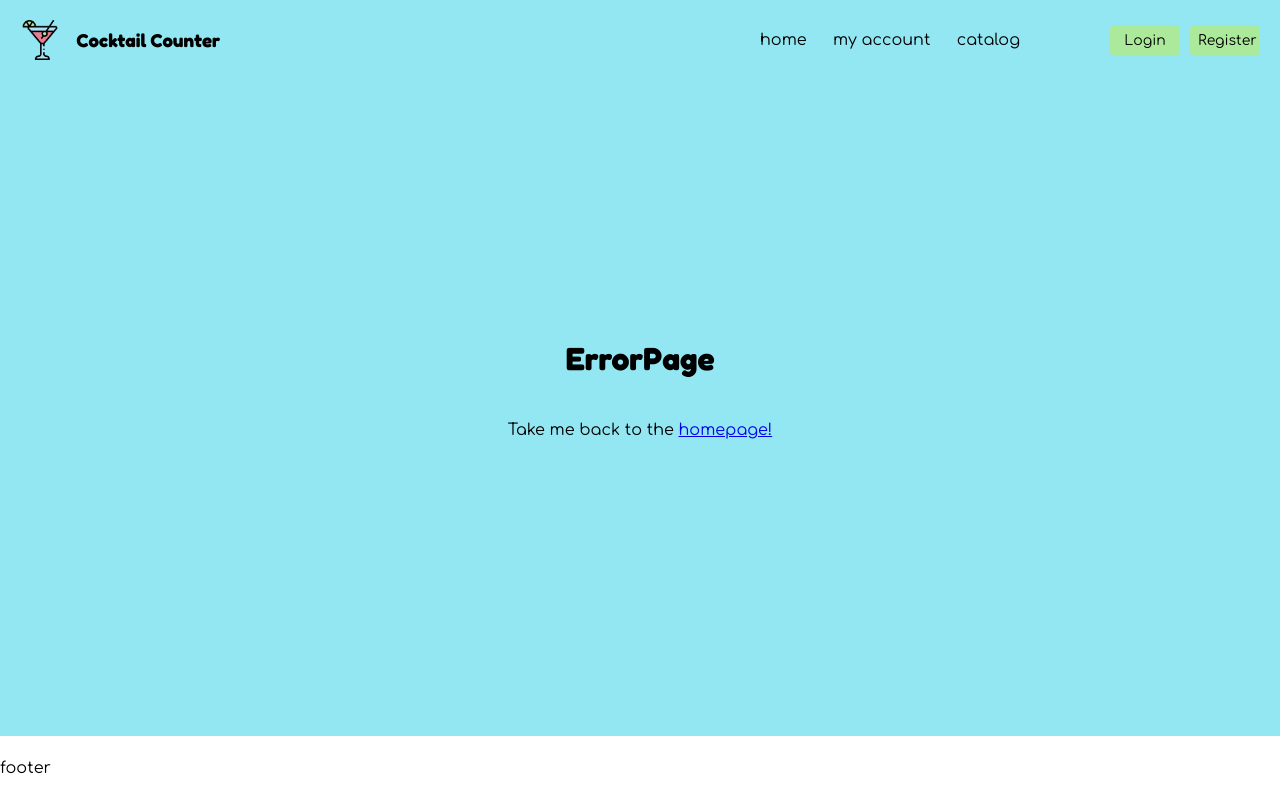
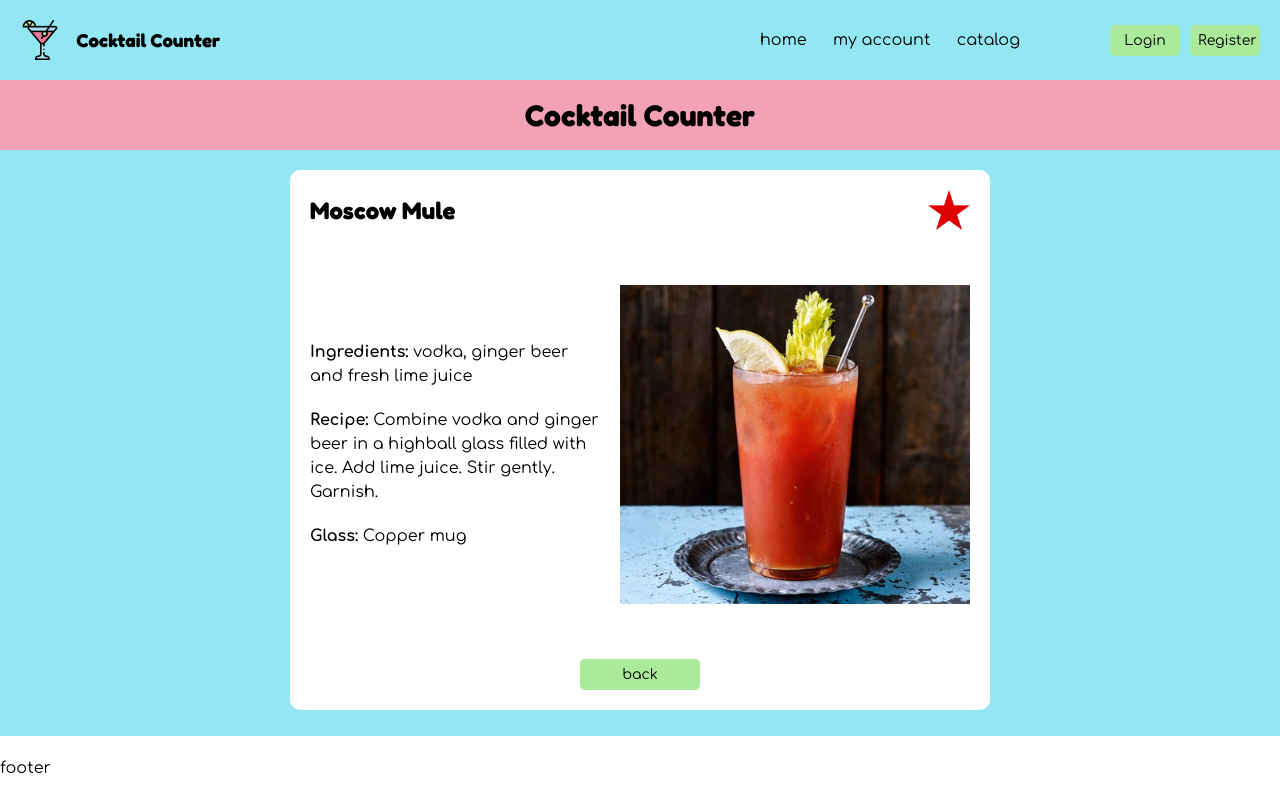
Before and after one commit to suzegeerdink/cocktail-website, a React (Vite) app: page /cocktail-detail-page in a window 1280 px wide. Built offline with nearby package versions, Linux system fonts and the light colour scheme.

Commit message:
detailed cocktail card style

```diff
--- a/src/App.css
+++ b/src/App.css
@@ -6,4 +6,5 @@
 
 main {
   flex-grow: 1;
+  background-color: var(--primary-color);
 }
--- a/src/App.jsx
+++ b/src/App.jsx
@@ -20,7 +20,7 @@ function App() {
                 <Routes>
                     <Route path="/" element={<HomePage/>}/>
                     <Route path="/cocktail-catalog-page" element={<CocktailCatalogPage/>}/>
-                    <Route path="/cocktail-detail-page/:id" element={<CocktailDetailPage/>}/>
+                    <Route path="/cocktail-detail-page/" element={<CocktailDetailPage/>}/>
                     <Route path="/profile-page" element={<ProfilePage/>}/>
                     <Route path="/register-page" element={<RegisterPage/>}/>
                     <Route path="/login-page" element={<LoginPage/>}/>
--- a/src/assets/components/highlighted-cocktail/HighlightedCocktail.css
+++ b/src/assets/components/highlighted-cocktail/HighlightedCocktail.css
@@ -1,4 +1,4 @@
-.outer-container {
+.outer-container-hc {
     display: flex;
     flex-direction: column;
     justify-content: center;
@@ -12,7 +12,7 @@
     width: 100%;
 }
 
-.outer-container img {
+.outer-container-hc img {
     height: 150px;
     width: auto;
 }
--- a/src/assets/components/highlighted-cocktail/HighlightedCocktail.jsx
+++ b/src/assets/components/highlighted-cocktail/HighlightedCocktail.jsx
@@ -4,7 +4,7 @@ import cocktailimage from '/src/assets/bloody-mary.jpg';
 function HighlightedCocktail() {
     return (
         <>
-            <div className="outer-container">
+            <div className="outer-container-hc">
             <h2>Name Cocktail</h2>
             <img src={cocktailimage} alt="filler-image"/>
             <p>string ingredient 1, string ingredient 2, string ingredient 3</p>
--- a/src/assets/pages/cocktail-catalog-page/CocktailCatalogPage.css
+++ b/src/assets/pages/cocktail-catalog-page/CocktailCatalogPage.css
@@ -12,11 +12,12 @@
     font-size: 30px;
 }
 
-main {
+.main-catalog-page {
     display: flex;
     flex-direction: column;
     justify-content: center;
     align-items: center;
+    background: var(--primary-color);
     gap: 20px;
     padding-bottom: 15px;
 }
--- a/src/assets/pages/cocktail-catalog-page/CocktailCatalogPage.jsx
+++ b/src/assets/pages/cocktail-catalog-page/CocktailCatalogPage.jsx
@@ -8,24 +8,25 @@ function CocktailCatalogPage() {
     const [loading, setLoading] = useState(true);
 
     useEffect(() => {
-        (async () => {
+        async function fetchCocktails() {
             const letters = "abcdefghijklmnopqrstuvwxyz".split("");
             const all = [];
 
             try {
                 for (const letter of letters) {
-                    const res = await axios.get(
+                    const response = await axios.get(
                         `https://www.thecocktaildb.com/api/json/v1/1/search.php?f=${letter}`
                     );
-                    if (res.data.drinks) all.push(...res.data.drinks);
+                    if (response.data.drinks) all.push(...response.data.drinks);
                 }
                 setAllCocktails(all);
             } catch (e) {
-                console.error("Axios error:", e);
+                console.error(e);
             } finally {
                 setLoading(false);
             }
-        })();
+        }
+        fetchCocktails();
     }, []);
 
     if (loading) return <p>Loading cocktails...</p>;
@@ -38,11 +39,11 @@ function CocktailCatalogPage() {
 
     return (
         <>
-            <section className="intro-section-smaller">
+            <header className="intro-section-smaller">
                 <h1>Cocktail Counter</h1>
-            </section>
+            </header>
 
-            <main>
+            <main className="main-catalog-page">
 
                 <section className="searchbar">
                     <p>zoek</p>
--- a/src/assets/pages/cocktail-detail-page/CocktailDetailPage.css
+++ b/src/assets/pages/cocktail-detail-page/CocktailDetailPage.css
@@ -0,0 +1,90 @@
+.intro-section-smaller {
+    display: flex;
+    flex-direction: row;
+    justify-content: center;
+    align-items: center;
+    min-height: 70px;
+    width: 100%;
+    background: var(--secondary-color);
+}
+
+.intro-section-smaller h1 {
+    font-size: 30px;
+}
+
+.whole-page-container {
+    display: flex;
+    flex-direction: column;
+    align-items: center;
+    justify-content: center;
+    gap: 20px;
+
+}
+
+.outer-container-dp {
+    display: flex;
+    flex-direction: column;
+    align-items: flex-start;
+    background-color: var(--white-color);
+    padding: 10px;
+    max-width: 500px;
+    flex-basis: 300px;
+    border-radius: 10px;
+}
+
+.inner-container-db {
+    display: flex;
+    flex-direction: column;
+    justify-content: flex-start;
+    align-items: center;
+    gap: 10px;
+}
+
+.title-and-icon {
+    display: flex;
+    justify-content: flex-start;
+    flex-basis: 30px;
+    align-items: center;
+}
+
+.cocktail-main-content {
+    display: flex;
+    flex-direction: column;
+    justify-content: center;
+    align-items: center;
+}
+
+.cocktail-main-content img {
+    width: 350px;
+}
+
+@media (min-width: 992px) {
+    .outer-container-dp {
+        max-width: 700px;
+        flex-basis: 500px;
+        justify-content: stretch;
+        padding: 20px;
+    }
+
+    .inner-container-db {
+        justify-content: space-between;
+        flex-basis: 500px;
+    }
+
+    .title-and-icon {
+        width: 100%;
+        justify-content: space-between;
+        margin: 0;
+    }
+
+    .cocktail-main-content {
+        display: flex;
+        flex-direction: row-reverse;
+        align-items: center;
+        gap: 20px;
+    }
+
+    .cocktail-main-content img {
+        width: 350px;
+    }
+}
--- a/src/assets/pages/cocktail-detail-page/CocktailDetailPage.jsx
+++ b/src/assets/pages/cocktail-detail-page/CocktailDetailPage.jsx
@@ -1,9 +1,34 @@
 import './CocktailDetailPage.css'
+import cocktailimage from '/src/assets/bloody-mary.jpg';
+import star from '/src/assets/star.png';
+
 
 function CocktailDetailPage() {
+
     return (
         <>
-            <p>CocktailDetailPage</p>
+            <div className="whole-page-container">
+            <header className="intro-section-smaller">
+                <h1>Cocktail Counter</h1>
+            </header>
+            <main className="outer-container-dp">
+                <div className="inner-container-db">
+                    <span className="title-and-icon">
+                        <h2>Moscow Mule</h2>
+                        <img src={star} alt="star"/>
+                    </span>
+                    <div className="cocktail-main-content">
+                    <img src={cocktailimage} alt="filler-image"/>
+                    <section className="cocktail-text">
+                    <p><strong>Ingredients:</strong> vodka, ginger beer and fresh lime juice</p>
+                    <p><strong>Recipe:</strong> Combine vodka and ginger beer in a highball glass filled with ice. Add lime juice. Stir gently. Garnish.</p>
+                    <p><strong>Glass:</strong> Copper mug</p>
+                    </section>
+                    </div>
+                    <button>back</button>
+                </div>
+            </main>
+            </div>
         </>
     )
 }
--- a/src/assets/pages/homepage/HomePage.css
+++ b/src/assets/pages/homepage/HomePage.css
@@ -11,8 +11,12 @@
     font-size: 70px;
 }
 
-main {
+.main-homepage {
     background: var(--primary-color);
+    display: flex;
+    flex-direction: column;
+    min-height: calc(100vh - 150px);
+
 }
 
 .container-main-content {
@@ -34,7 +38,9 @@ main {
         flex-direction: row;
         justify-content: center;
         align-items: center;
+        flex: 1;
         margin: 0 20px;
+        border: red solid 1px;
     }
 
     .highlighted-cocktails {
--- a/src/assets/pages/homepage/HomePage.jsx
+++ b/src/assets/pages/homepage/HomePage.jsx
@@ -5,11 +5,11 @@ import RandomCocktail from "../../components/random-cocktail/RandomCocktail.jsx"
 function HomePage() {
     return (
         <>
-            <main>
-                <section className="intro-section">
+            <div className="main-homepage">
+                <header className="intro-section">
                     <h1>Cocktail Counter</h1>
-                </section>
-                <div className="container-main-content">
+                </header>
+                <main className="container-main-content">
                     <section className="highlighted-cocktails">
                         <HighlightedCocktail/>
                         <HighlightedCocktail/>
@@ -18,8 +18,8 @@ function HomePage() {
                     <section>
                         <RandomCocktail/>
                     </section>
-                </div>
-            </main>
+                </main>
+            </div>
         </>
     )
 }
```
Also changed, not shown: src/assets/star.png (added).
